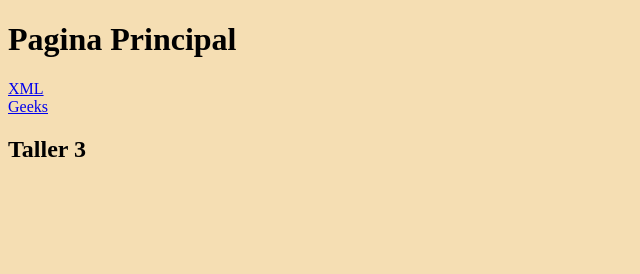
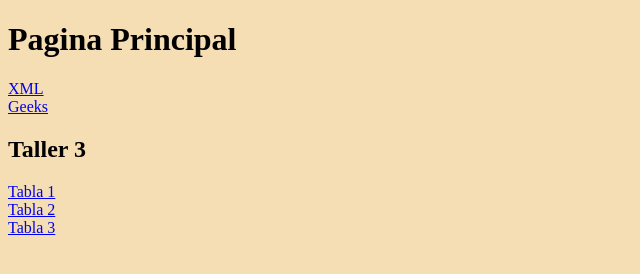
Before and after one commit to KiliamHerazo/RepositorioKHS, a plain HTML site: page index.html in a window 1280 px wide. Shown: the whole page, without its empty margins (0-640 px from the left). Drawn offline with Linux system fonts and the light colour scheme.

Commit message:
Taller3Tablas

```diff
--- a/index.html
+++ b/index.html
@@ -14,10 +14,10 @@
     <a href="./html/Geeks.html" target="_blank">Geeks</a>
 
     <h2>Taller 3</h2>
-
-    <a href="./html/Tabla1.html"></a>
-    <a href="./html/Tabla2.html"></a>
-    <a href="./html/Tabla3.html"></a>
+    <p></p>
+    <a href="./html/Tabla1.html">Tabla 1</a><br>
+    <a href="./html/Tabla2.html">Tabla 2</a><br>
+    <a href="./html/Tabla3.html">Tabla 3</a>
 
 </body>
 </html>
```
